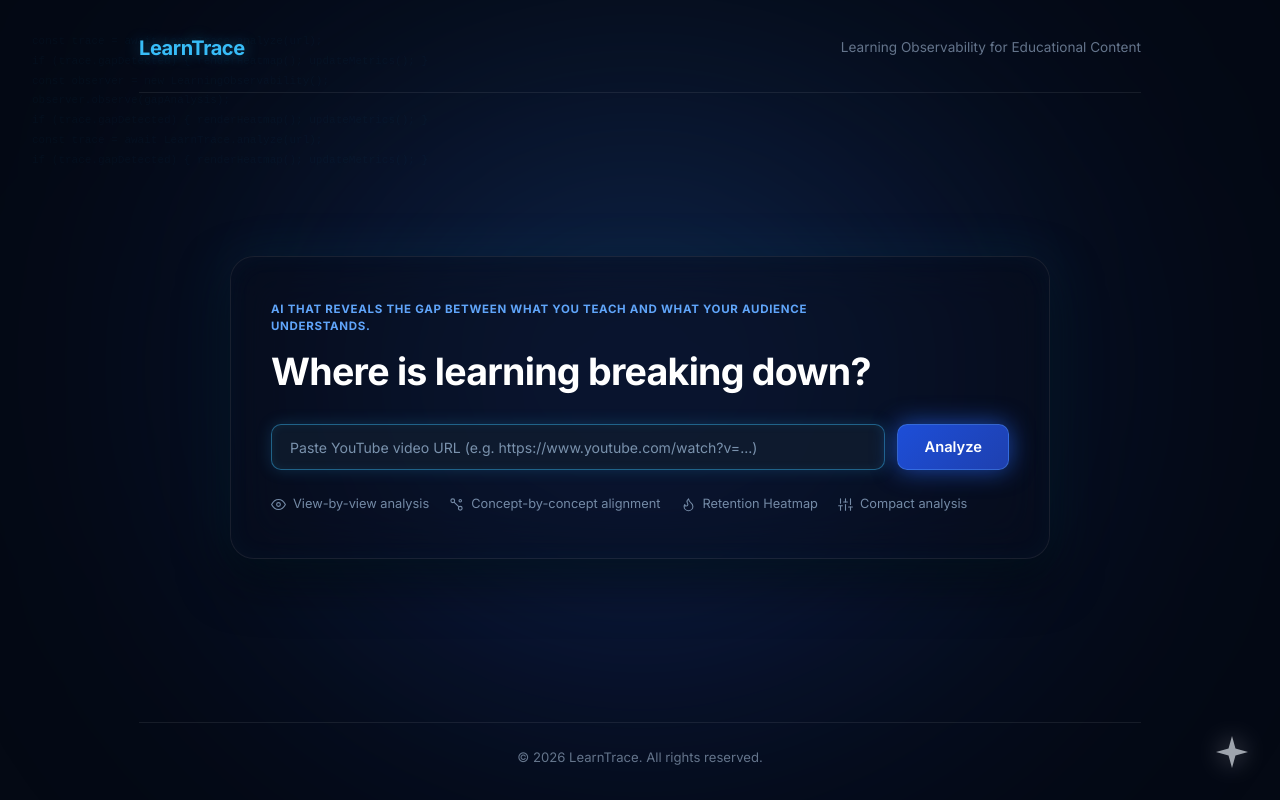
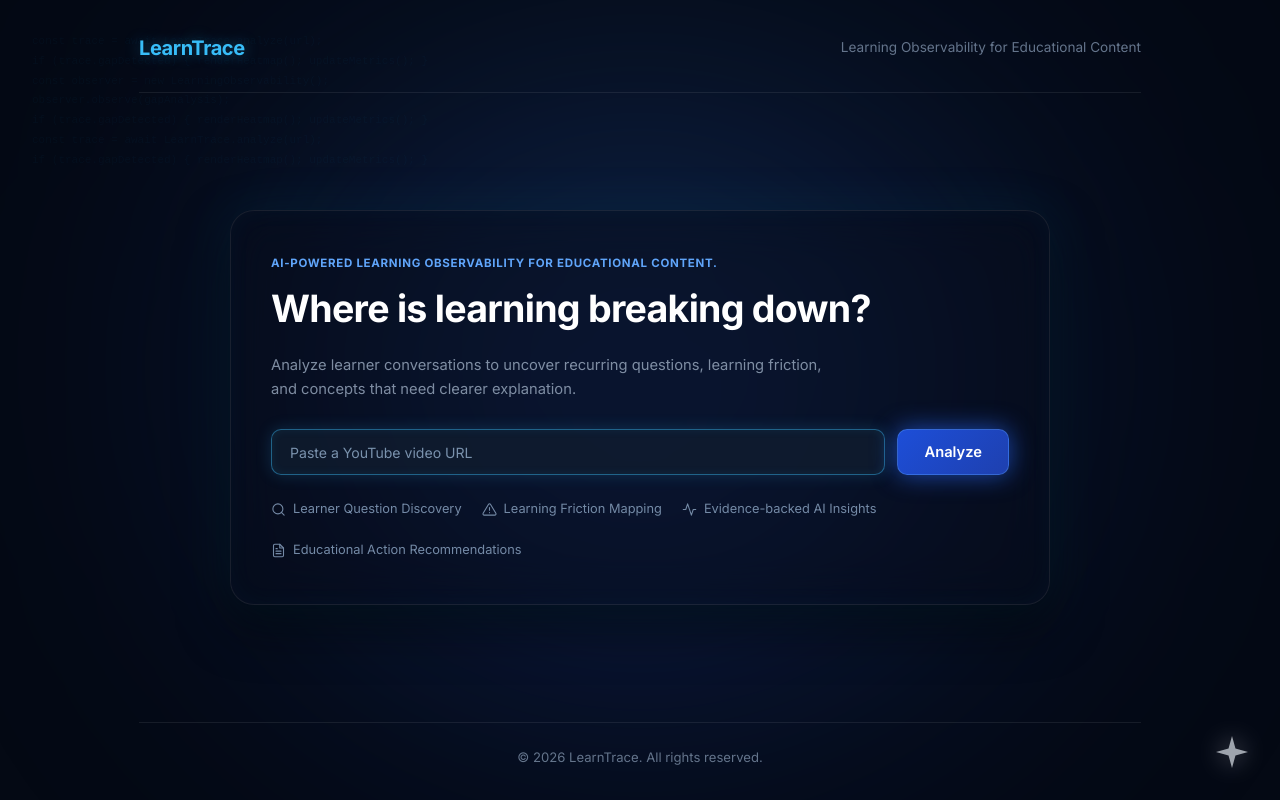
Before and after one commit to Manasvi070902/LearnTrace, a React (Vite) app in the folder frontend/: page / in a window 1280 px wide. Built offline with nearby package versions, Linux system fonts and the light colour scheme.

Commit message:
Fixed errors

```diff
--- a/frontend/src/App.tsx
+++ b/frontend/src/App.tsx
@@ -65,17 +65,18 @@ if (trace.gapDetected) { renderHeatmap(); updateMetrics(); }`}
           <DataInspectionView data={analysisResult} onReset={handleReset} />
         ) : (
           <div className="hero-section">
-            <p className="tagline">
-              AI that reveals the gap between what you teach and what your audience understands.
+            <p className="tagline">AI-powered learning observability for educational content.</p>
+            <h1 className="main-heading">Where is learning breaking down?</h1>
+            <p className="hero-description">
+              Analyze learner conversations to uncover recurring questions, learning friction, and concepts that need clearer explanation.
             </p>
-            <h1 className="main-heading">Where is learning breaking down?</h1>
 
             <form onSubmit={handleSubmit} className="input-form">
               <input
                 type="text"
                 id="youtube-url-input"
                 className="url-input"
-                placeholder="Paste YouTube video URL (e.g. https://www.youtube.com/watch?v=...)"
+                placeholder="Paste a YouTube video URL"
                 value={url}
                 onChange={(e) => setUrl(e.target.value)}
                 disabled={loading}
@@ -107,39 +108,34 @@ if (trace.gapDetected) { renderHeatmap(); updateMetrics(); }`}
             <div className="features-badges">
               <span className="feature-badge">
                 <svg width="15" height="15" viewBox="0 0 24 24" fill="none" stroke="currentColor" strokeWidth="2" strokeLinecap="round" strokeLinejoin="round">
-                  <path d="M1 12s4-8 11-8 11 8 11 8-4 8-11 8-11-8-11-8z"></path>
-                  <circle cx="12" cy="12" r="3"></circle>
+                  <circle cx="11" cy="11" r="8"></circle>
+                  <line x1="21" y1="21" x2="16.65" y2="16.65"></line>
                 </svg>
-                View-by-view analysis
+                Learner Question Discovery
               </span>
               <span className="feature-badge">
                 <svg width="15" height="15" viewBox="0 0 24 24" fill="none" stroke="currentColor" strokeWidth="2" strokeLinecap="round" strokeLinejoin="round">
-                  <circle cx="6" cy="6" r="3"></circle>
-                  <circle cx="18" cy="18" r="3"></circle>
-                  <line x1="8.5" y1="8.5" x2="15.5" y2="15.5"></line>
-                  <circle cx="18" cy="6" r="2"></circle>
+                  <path d="M10.29 3.86L1.82 18a2 2 0 0 0 1.71 3h16.94a2 2 0 0 0 1.71-3L13.71 3.86a2 2 0 0 0-3.42 0z"></path>
+                  <line x1="12" y1="9" x2="12" y2="13"></line>
+                  <line x1="12" y1="17" x2="12.01" y2="17"></line>
                 </svg>
-                Concept-by-concept alignment
+                Learning Friction Mapping
               </span>
               <span className="feature-badge">
                 <svg width="15" height="15" viewBox="0 0 24 24" fill="none" stroke="currentColor" strokeWidth="2" strokeLinecap="round" strokeLinejoin="round">
-                  <path d="M8.5 14.5A2.5 2.5 0 0 0 11 12c0-1.38-.5-2-1-3-1.072-2.143-.224-4.054 2-6 .5 2.5 2 4.9 4 6.5 2 1.6 3 3.5 3 5.5a7 7 0 1 1-14 0c0-1.153.433-2.294 1-3a2.5 2.5 0 0 0 2.5 2.5z"></path>
+                  <polyline points="22 12 18 12 15 21 9 3 6 12 2 12"></polyline>
                 </svg>
-                Retention Heatmap
+                Evidence-backed AI Insights
               </span>
               <span className="feature-badge">
                 <svg width="15" height="15" viewBox="0 0 24 24" fill="none" stroke="currentColor" strokeWidth="2" strokeLinecap="round" strokeLinejoin="round">
-                  <line x1="4" y1="21" x2="4" y2="14"></line>
-                  <line x1="4" y1="10" x2="4" y2="3"></line>
-                  <line x1="12" y1="21" x2="12" y2="12"></line>
-                  <line x1="12" y1="8" x2="12" y2="3"></line>
-                  <line x1="20" y1="21" x2="20" y2="16"></line>
-                  <line x1="20" y1="12" x2="20" y2="3"></line>
-                  <line x1="1" y1="14" x2="7" y2="14"></line>
-                  <line x1="9" y1="8" x2="15" y2="8"></line>
-                  <line x1="17" y1="16" x2="23" y2="16"></line>
+                  <path d="M14 2H6a2 2 0 0 0-2 2v16a2 2 0 0 0 2 2h12a2 2 0 0 0 2-2V8z"></path>
+                  <polyline points="14 2 14 8 20 8"></polyline>
+                  <line x1="16" y1="13" x2="8" y2="13"></line>
+                  <line x1="16" y1="17" x2="8" y2="17"></line>
+                  <polyline points="10 9 9 9 8 9"></polyline>
                 </svg>
-                Compact analysis
+                Educational Action Recommendations
               </span>
             </div>
           </div>
--- a/frontend/src/components/DataInspectionView.tsx
+++ b/frontend/src/components/DataInspectionView.tsx
@@ -63,11 +63,11 @@ export function DataInspectionView({ data, onReset }: DataInspectionViewProps) {
 
       <div className="stats-summary-bar">
         <div className="stat-box">
-          <span className="stat-label">Comments Fetched</span>
+          <span className="stat-label">Public Comments</span>
           <span className="stat-value">{totalCommentsFetched}</span>
         </div>
         <div className="stat-box">
-          <span className="stat-label">Replies Fetched</span>
+          <span className="stat-label">Public Replies</span>
           <span className="stat-value">{totalRepliesFetched}</span>
         </div>
         <div className="stat-box">
@@ -87,6 +87,8 @@ export function DataInspectionView({ data, onReset }: DataInspectionViewProps) {
           No public comments found for this video.
         </div>
       ) : (
+        <>
+        <p className="table-source-note">Public audience conversations retrieved through the YouTube Data API.</p>
         <div className="comments-table-wrapper">
           <table className="comments-table">
             <thead>
@@ -153,6 +155,7 @@ export function DataInspectionView({ data, onReset }: DataInspectionViewProps) {
             </tbody>
           </table>
         </div>
+        </>
       )}
     </div>
   );
--- a/frontend/src/index.css
+++ b/frontend/src/index.css
@@ -165,7 +165,15 @@ body::before {
   color: #ffffff;
   letter-spacing: -0.02em;
   line-height: 1.25;
+  margin-bottom: 20px;
+}
+
+.hero-description {
+  font-size: 0.92rem;
+  color: rgba(148, 163, 184, 0.85);
+  line-height: 1.65;
   margin-bottom: 28px;
+  max-width: 580px;
 }
 
 /* Input Form & Action Button */
@@ -482,6 +490,13 @@ body::before {
   color: #7dd3fc;
 }
 
+.table-source-note {
+  font-size: 0.78rem;
+  color: rgba(148, 163, 184, 0.55);
+  margin-bottom: 10px;
+  letter-spacing: 0.01em;
+}
+
 .comments-table-wrapper {
   background: var(--color-card-bg);
   backdrop-filter: blur(16px);
```
